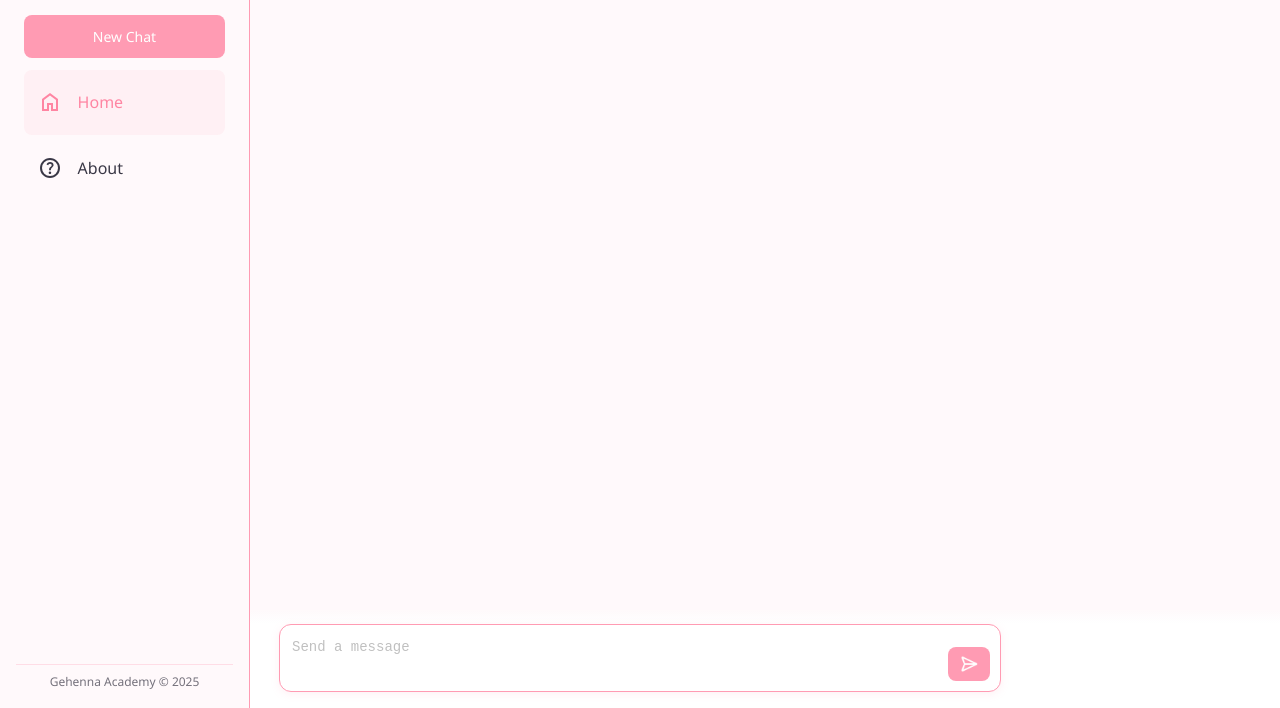
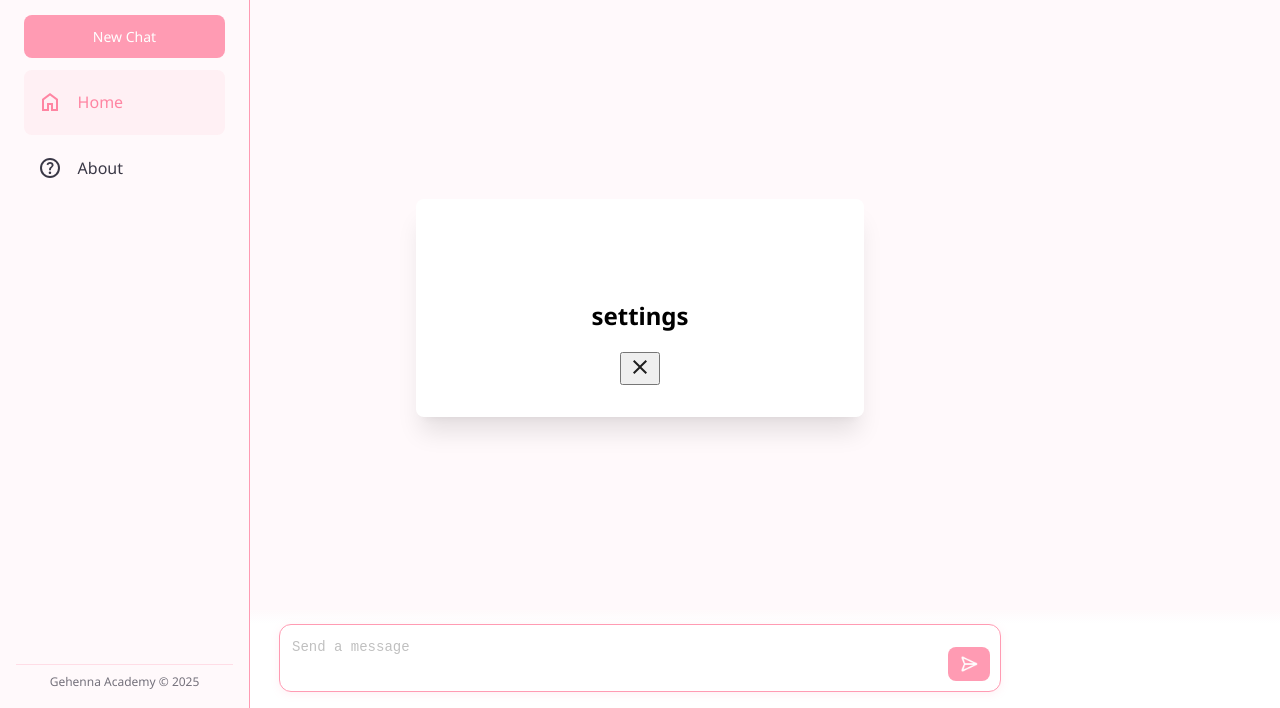
Before and after one commit to xpki/Hina, a plain HTML site: page index.html in a window 1280 px wide. Both pictures are taken after a click on the button 1244 px from the left and 36 px from the top of the page. Shown: the part 92-800 px from the top of the page. Drawn offline with nearby package versions, Linux system fonts and the light colour scheme; a web font is replaced by a local one.

Commit message:
settings is added but looks bad. very bad

```diff
--- a/css/style.css
+++ b/css/style.css
@@ -258,6 +258,44 @@ body {
   display: block;
 }
 
+.settingsPopup-overlay {
+    position: fixed;
+    inset: 0;
+    display: flex;
+    align-items: center;
+    justify-content: center;
+    z-index: 50;
+    transition: all 0.7s ease-in-out;
+    visibility: hidden;
+    opacity: 0;
+}
+
+.settingsPopup-content {
+  background-color: #ffffff;
+  padding: 5rem 2rem 2rem;
+  border-radius: 0.5rem;
+  box-shadow: 0 20px 25px -5px rgba(0, 0, 0, 0.1), 0 8px 10px -6px rgba(0, 0, 0, 0.05);
+  text-align: center;
+  position: relative;
+  max-width: 24rem;
+  width: 100%;
+  transition: all 0.7s ease-in-out;
+  transform-origin: center;
+  transform: scale(0.5);
+  opacity: 0;
+}
+
+.settingsPopup-overlay.open {
+  visibility: visible;
+  opacity: 1;
+}
+
+.settingsPopup-overlay.open .settingsPopup-content {
+    transform: scale(1);
+    opacity: 1;
+}
+
+
 
 #toggle-btn {
   background: none;
--- a/index.html
+++ b/index.html
@@ -58,39 +58,19 @@
   </nav>
 
   <div id="chat" role="log" aria-live="polite" aria-relevant="additions"></div>
-  <!--just fucking type portal on the website, and yes i used a forum to make this-->
-  <!--atleast it comes from a forum and not ai-->
   <button onclick="openSettings()" id="settingsPopupbutton">
     <svg xmlns="http://www.w3.org/2000/svg" height="24px" viewBox="0 -960 960 960" width="24px" fill="#e3e3e3">
       <path d="m370-80-16-128q-13-5-24.5-12T307-235l-119 50L78-375l103-78q-1-7-1-13.5v-27q0-6.5 1-13.5L78-585l110-190 119 50q11-8 23-15t24-12l16-128h220l16 128q13 5 24.5 12t22.5 15l119-50 110 190-103 78q1 7 1 13.5v27q0 6.5-2 13.5l103 78-110 190-118-50q-11 8-23 15t-24 12L590-80H370Zm70-80h79l14-106q31-8 57.5-23.5T639-327l99 41 39-68-86-65q5-14 7-29.5t2-31.5q0-16-2-31.5t-7-29.5l86-65-39-68-99 42q-22-23-48.5-38.5T533-694l-13-106h-79l-14 106q-31 8-57.5 23.5T321-633l-99-41-39 68 86 64q-5 15-7 30t-2 32q0 16 2 31t7 30l-86 65 39 68 99-42q22 23 48.5 38.5T427-266l13 106Zm42-180q58 0 99-41t41-99q0-58-41-99t-99-41q-59 0-99.5 41T342-480q0 58 40.5 99t99.5 41Zm-2-140Z"/>
     </svg>
   </button>
-  <style>
-    body {
-      cursor: default;
-    }
-
-    body.portal-active {
-      cursor: url('assets/portal.png'), auto;
-    }
-  </style>
-  <script>
-    let typedKeys = "";
-
-    document.addEventListener("keydown", (e) => {
-      if (e.key.length === 1) {
-        typedKeys += e.key.toLowerCase();
-
-        if (typedKeys.length > 6) {
-          typedKeys = typedKeys.slice(-6);
-        }
-
-        if (typedKeys === "portal") {
-          document.body.classList.add("portal-active");
-        }
-      }
-    });
-  </script>
+  <div id="settingsPopupOverlay" class="settingsPopup-overlay">
+    <div class="settingsPopup-content">
+      <h2>settings</h2>
+      <button onclick="closeSettings()" id="settingsPopup-close">
+        <img src="assets/close.svg">
+      </button>
+    </div>
+  </div>
   <div id="input-area">
     <div id="input-area-inner">
       <textarea
--- a/js/style.js
+++ b/js/style.js
@@ -8,6 +8,7 @@ const toggleBtn = document.getElementById('toggle-btn');
 const maxLines = 8;
 const maxHeight = lineHeight * maxLines;
 const clientId = localStorage.getItem('hina_client_id') || crypto.randomUUID();
+const popupOverlay = document.getElementById('settingsPopupOverlay');
 localStorage.setItem('hina_client_id', clientId);
 
 textarea.addEventListener('input', () => {
@@ -73,6 +74,14 @@ function toggleSidebar() {
   }
 }
 
+function openSettings() {
+    popupOverlay.classList.add('open');
+}
+
+function closeSettings() {
+    popupOverlay.classList.remove('open');
+}
+
 document.addEventListener('DOMContentLoaded', function() {
   const sidebar = document.getElementById('sidebar');
   if (sidebar && localStorage.getItem('sidebarCollapsed') === 'true') {
```
Also changed, not shown: assets/close.svg (added).
